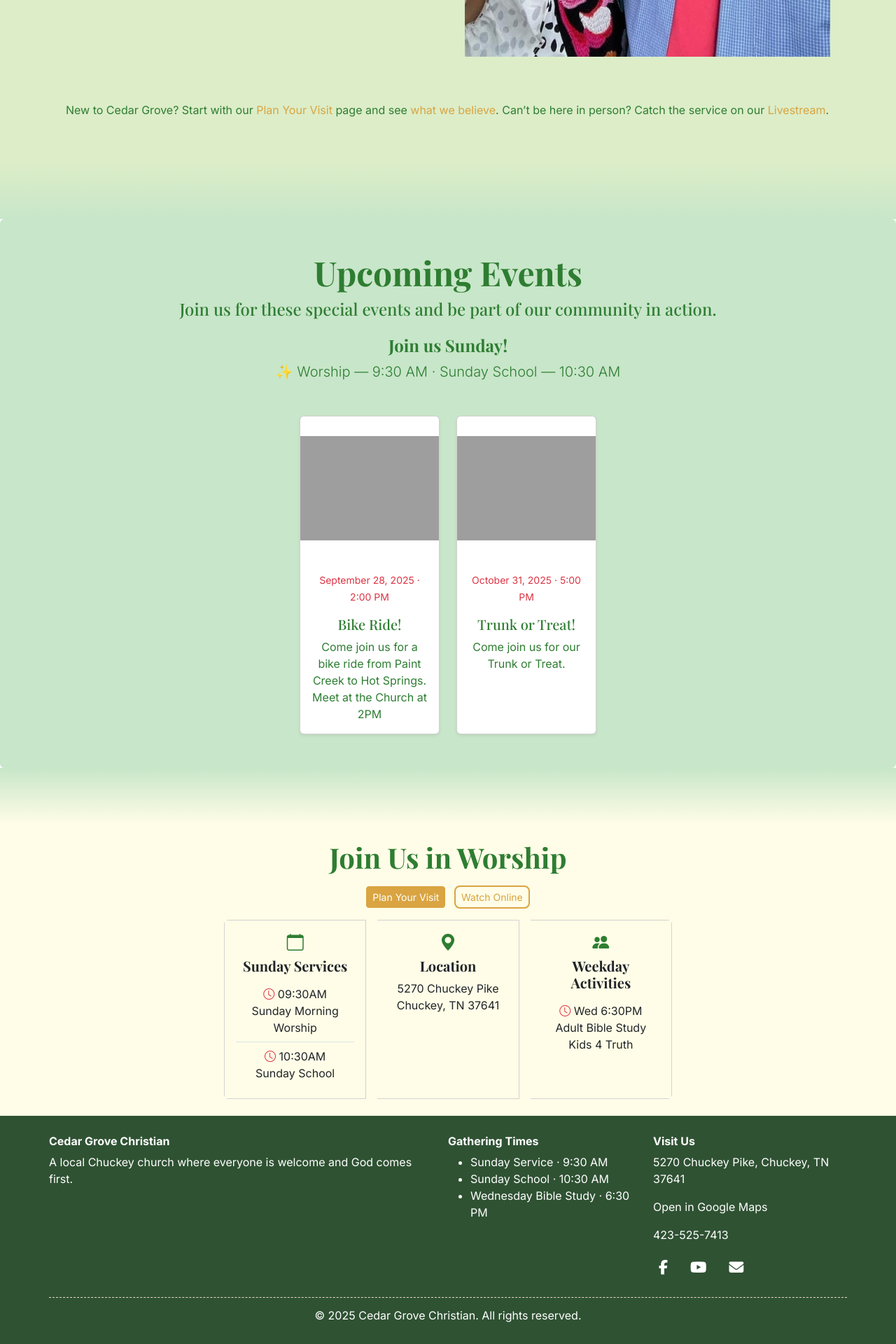
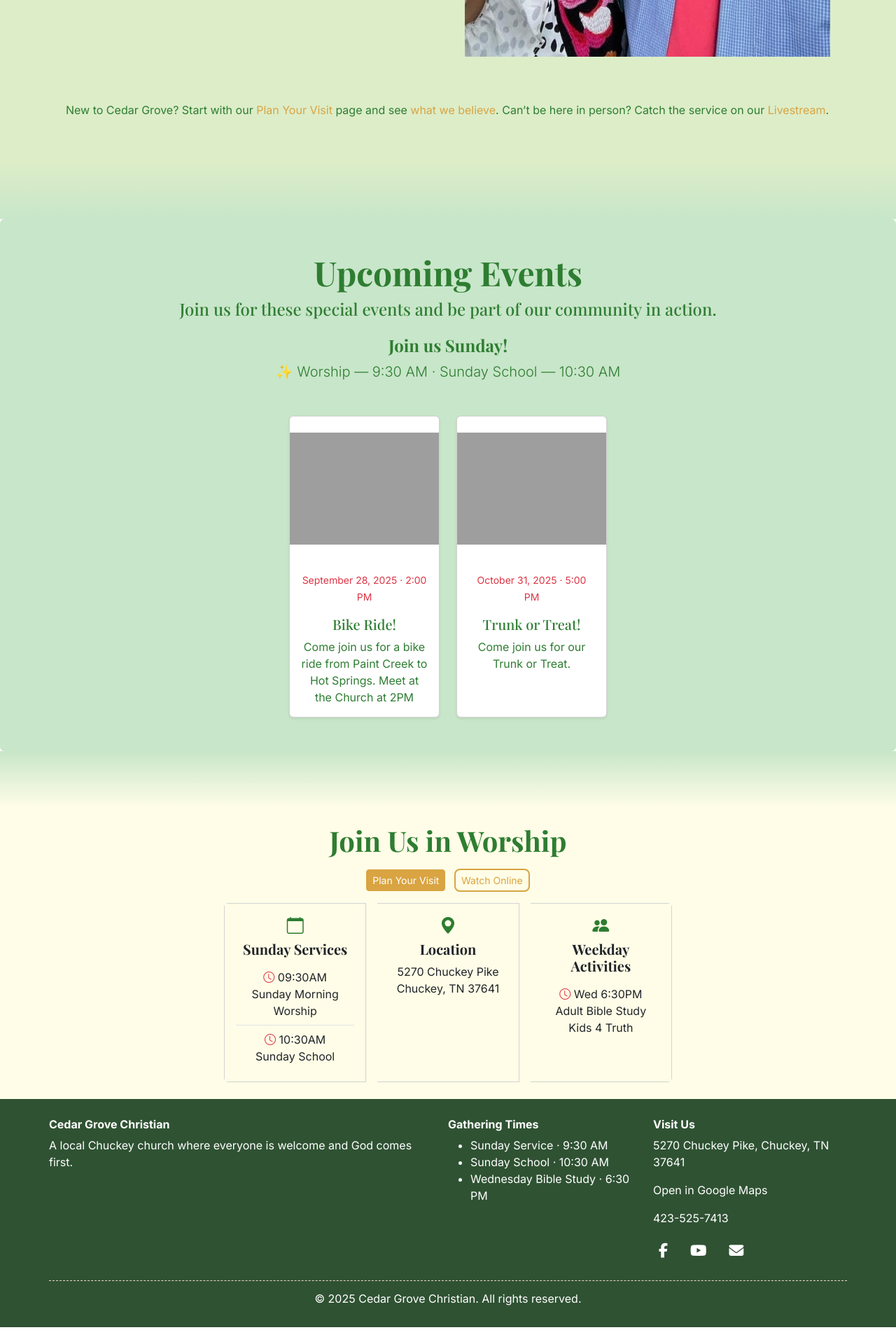
Before and after one commit to cedargrovechristian/cedargrovechristian.github.io, a Jekyll site: the page built from index.html, in a window 1280 px wide. Shown: the part 1662-3582 px from the top of the page at 70% size. Built offline with Jekyll 4.4.1, drawn with Linux system fonts in a browser that asks for light colours; after the commit the page ends 3558 px from its top, so only the background shows below that; grey boxes are pictures that could not be loaded.

Commit message:
Update events-cards.html

```diff
--- a/_includes/events-cards.html
+++ b/_includes/events-cards.html
@@ -41,7 +41,7 @@
   {% if upcoming.size > 0 %}
     <div class="d-flex flex-wrap justify-content-center gap-4">
       {% for event in upcoming %}
-        <div class="card shadow-sm" style="max-width: 200px; color:#2e7d32;">
+        <div class="card shadow-sm" style="max-width: 215px; color:#2e7d32;">
           {% if event.image %}
              <div class="event-image">
             <img src="{{ event.image | relative_url }}"
```
